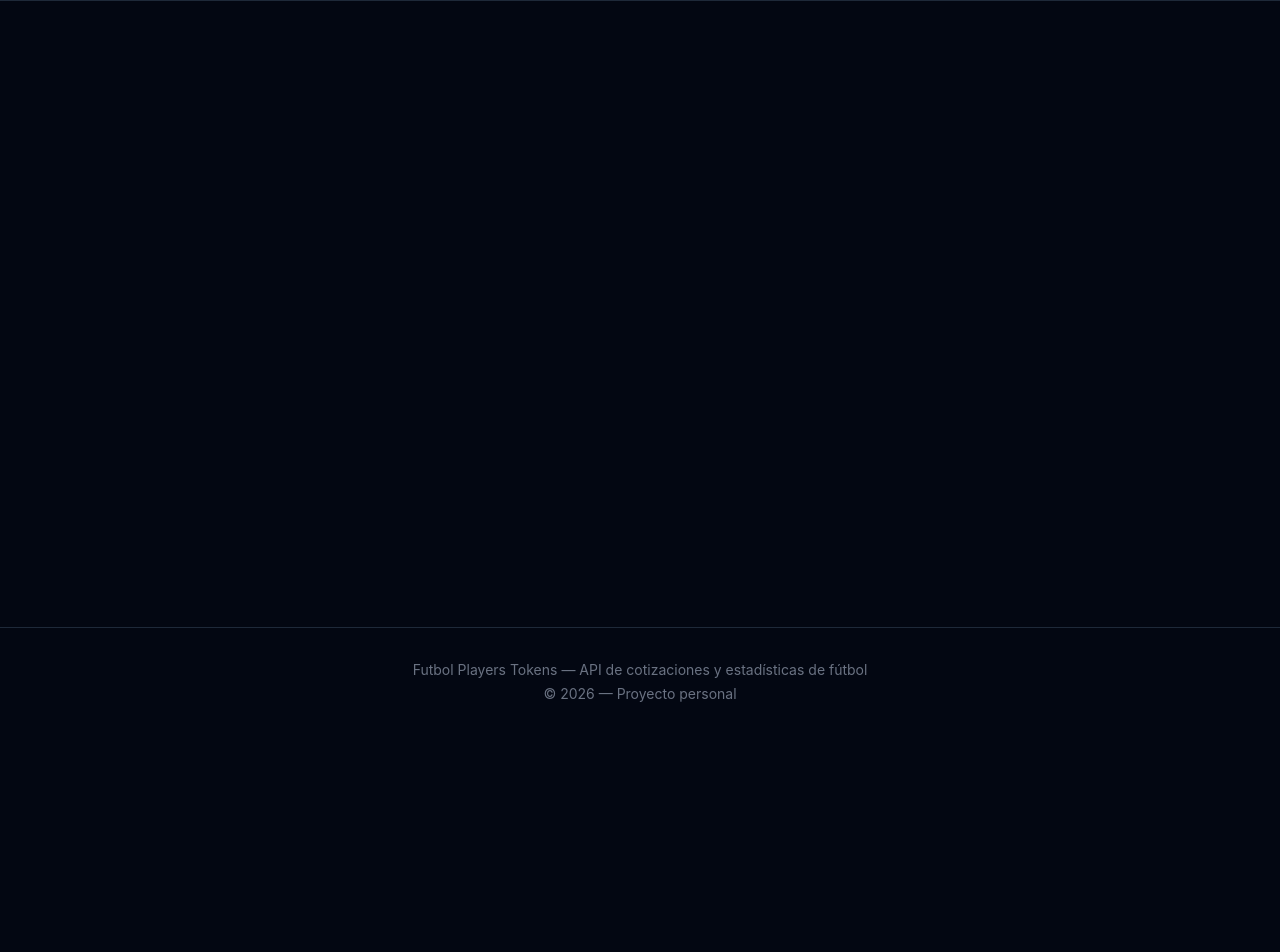
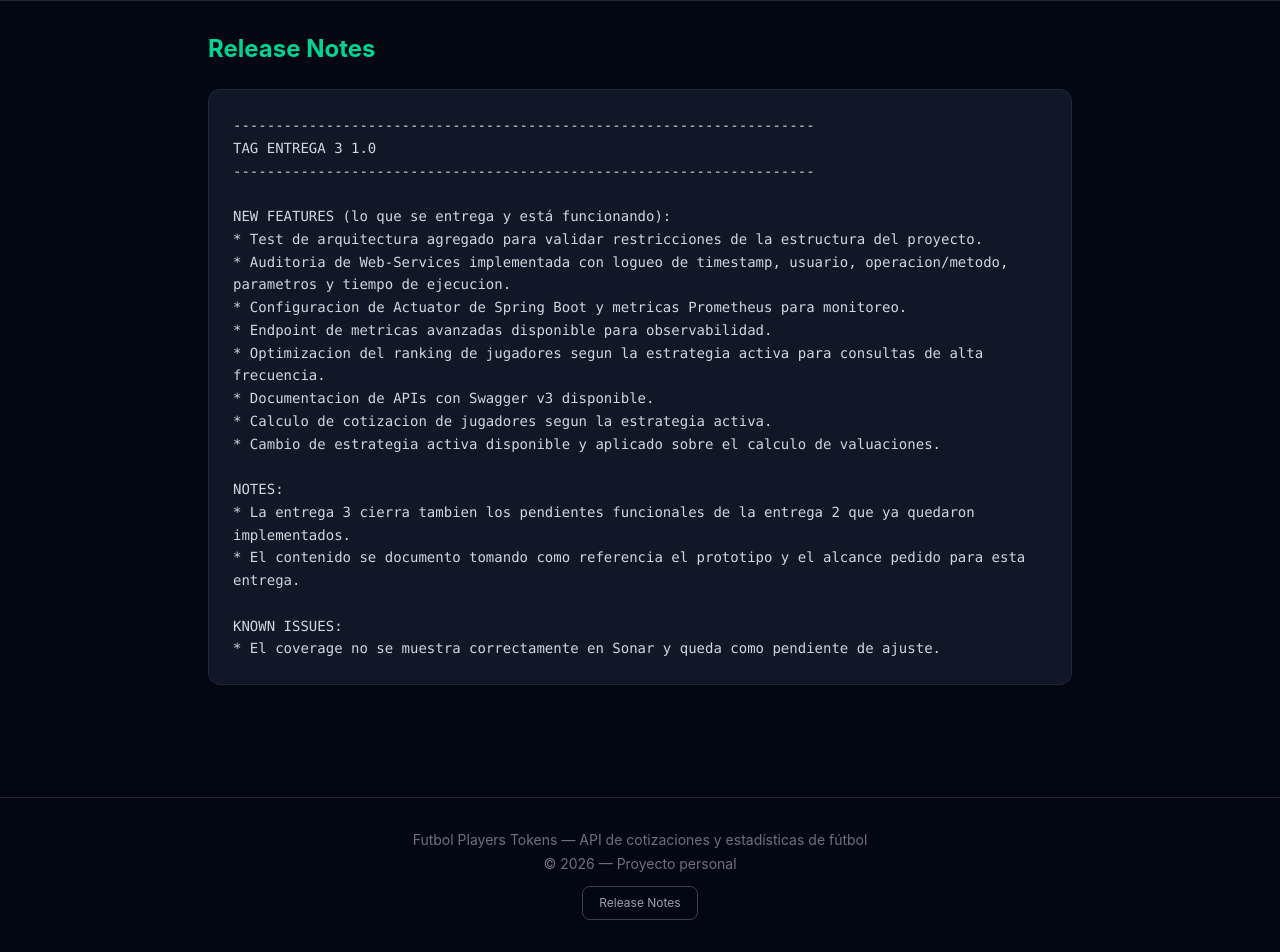
Before and after one commit to lautarovillagram/futbol-player-tokens-frontend, a React (Vite) app: page /release-notes in a window 1280 px wide. Shown: the part 64-1016 px from the top of the page. Before the commit the page ends 800 px from the top, so only its background shows below. Built offline with nearby package versions, Linux system fonts and the light colour scheme; no server answers.

Commit message:
Agregar pagina de Release Notes con link en footer

```diff
--- a/src/App.jsx
+++ b/src/App.jsx
@@ -13,6 +13,7 @@ import Transactions from './pages/Transactions'
 import Matches from './pages/Matches'
 import Strategies from './pages/Strategies'
 import Metrics from './pages/Metrics'
+import ReleaseNotes from './pages/ReleaseNotes'
 
 export default function App() {
   return (
@@ -87,6 +88,7 @@ export default function App() {
               </ProtectedRoute>
             }
           />
+          <Route path="/release-notes" element={<ReleaseNotes />} />
         </Routes>
       </main>
       <Footer />
--- a/src/components/Footer.jsx
+++ b/src/components/Footer.jsx
@@ -1,9 +1,17 @@
+import { Link } from 'react-router-dom'
+
 export default function Footer() {
   return (
     <footer className="border-t border-gray-800 bg-gray-950 py-8 mt-20">
       <div className="max-w-7xl mx-auto px-4 text-center text-gray-500 text-sm">
         <p className="mb-1">Futbol Players Tokens — API de cotizaciones y estadísticas de fútbol</p>
-        <p>&copy; {new Date().getFullYear()} — Proyecto personal</p>
+        <p className="mb-3">&copy; {new Date().getFullYear()} — Proyecto personal</p>
+        <Link
+          to="/release-notes"
+          className="inline-block px-4 py-2 text-xs border border-gray-700 rounded-lg text-gray-400 hover:text-emerald-400 hover:border-emerald-500 transition-colors"
+        >
+          Release Notes
+        </Link>
       </div>
     </footer>
   )
--- /dev/null
+++ b/src/pages/ReleaseNotes.jsx
@@ -0,0 +1,29 @@
+import { useState, useEffect } from 'react'
+
+export default function ReleaseNotes() {
+  const [content, setContent] = useState('')
+  const [error, setError] = useState(null)
+
+  useEffect(() => {
+    fetch('/RELEASE-NOTES.txt')
+      .then(res => {
+        if (!res.ok) throw new Error('HTTP ' + res.status)
+        return res.text()
+      })
+      .then(setContent)
+      .catch(err => setError('Error al cargar release notes: ' + err.message))
+  }, [])
+
+  return (
+    <div className="max-w-4xl mx-auto px-4 py-8">
+      <h1 className="text-2xl font-bold mb-6 text-emerald-400">Release Notes</h1>
+      {error ? (
+        <p className="text-red-400">{error}</p>
+      ) : (
+        <pre className="bg-gray-900 border border-gray-800 rounded-xl p-6 text-gray-300 text-sm whitespace-pre-wrap font-mono leading-relaxed">
+          {content || 'Cargando...'}
+        </pre>
+      )}
+    </div>
+  )
+}
```
Also changed, not shown: public/RELEASE-NOTES.txt (added), src/api/endpoints.js (line endings or trailing spaces).
